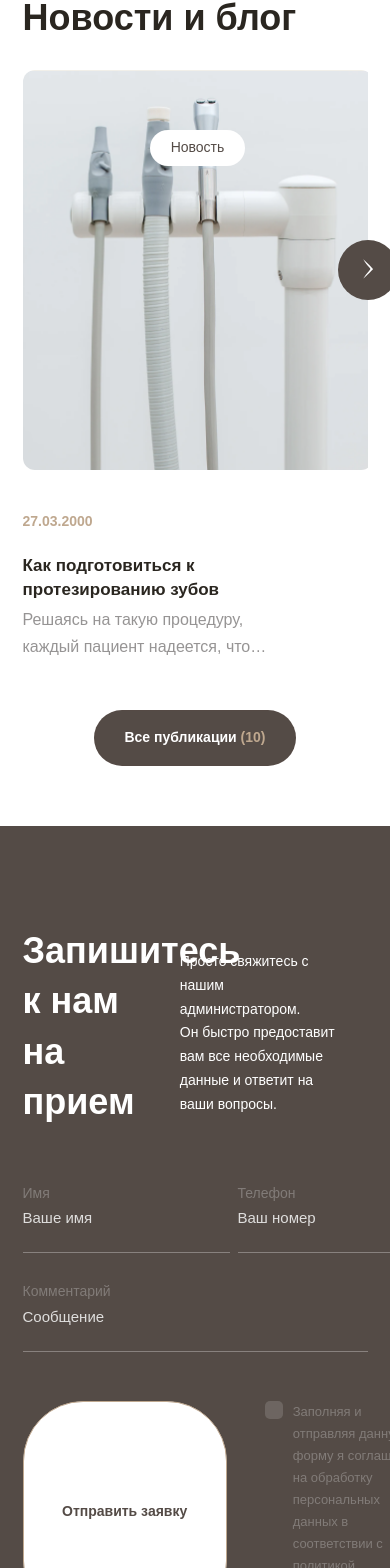
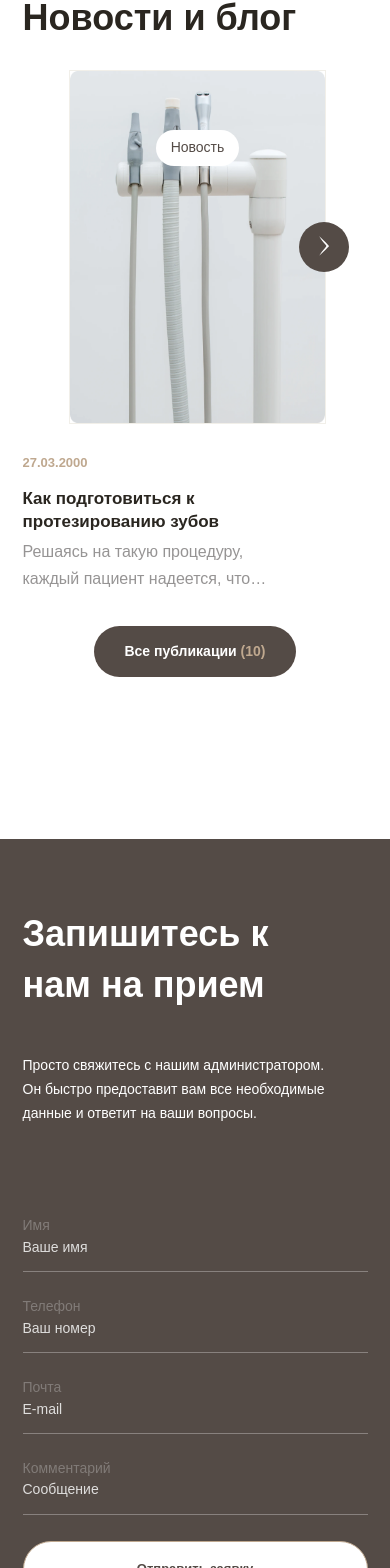
Before and after one commit to Cos125RUS/PremiereDentistryWebsite, a Next.js app: page / in a window 390 px wide. Shown: the part 1013-2581 px from the top of the page. Built offline with nearby package versions, Linux system fonts and the light colour scheme; no server answers.

Commit message:
доделал мобильную вёрстку

```diff
--- a/src/app/components/Footer/Footer.module.scss
+++ b/src/app/components/Footer/Footer.module.scss
@@ -38,6 +38,16 @@
           border: 0;
           padding: 0;
           margin-bottom: 94px;
+        }
+      }
+
+      @media (max-width: 480px) {
+        &:first-child {
+          padding: 70px 23px 35px 0;
+        }
+
+        &:last-child {
+          margin-bottom: 79px;
         }
       }
     }
@@ -96,4 +106,13 @@
       margin-top: 24px;
     }
   }
+
+  @media (max-width: 480px) {
+    flex-direction: column;
+    gap: 20px;
+
+    >h3 {
+      font-size: 36px;
+    }
+  }
 }
--- a/src/app/components/Footer/FooterForm.module.scss
+++ b/src/app/components/Footer/FooterForm.module.scss
@@ -51,6 +51,15 @@
         font-size: 15px;
       }
     }
+
+    @media (max-width: 480px) {
+      padding-bottom: 14px;
+      padding-top: 2px;
+
+      &::placeholder {
+        font-size: 14px;
+      }
+    }
   }
 
   .success {
@@ -68,6 +77,10 @@
       @media (max-width: 768px) {
         font-size: 14px;
         padding: 20.5px 38.5px;
+      }
+
+      @media (max-width: 480px) {
+        font-size: 13px;
       }
     }
 
@@ -156,6 +169,12 @@
   @media (max-width: 768px) {
     margin-bottom: 30px;
   }
+
+  @media (max-width: 480px) {
+    flex-direction: column;
+    gap: 26px;
+    margin-bottom: 26px;
+  }
 }
 
 .middle {
@@ -168,6 +187,10 @@
   @media (max-width: 768px) {
     margin-bottom: 49px;
   }
+
+  @media (max-width: 480px) {
+    margin-bottom: 26px;
+  }
 }
 
 .bottom {
@@ -177,4 +200,9 @@
   @media (max-width: 768px) {
     gap: 38px;
   }
+
+  @media (max-width: 480px) {
+    flex-direction: column;
+    gap: 17px;
+  }
 }
--- a/src/app/components/pages/index/components/News.module.scss
+++ b/src/app/components/pages/index/components/News.module.scss
@@ -18,6 +18,18 @@
     height: 60px;
     top: calc((400px - 60px) / 2);
   }
+
+  @media (max-width: 768px) {
+    width: 55px;
+    height: 55px;
+    top: calc((400px - 55px) / 2);
+  }
+
+  @media (max-width: 480px) {
+    width: 50px;
+    height: 50px;
+    top: calc((354px - 50px) / 2);
+  }
 }
 
 .leftScrollBtn {
@@ -31,6 +43,14 @@
   @media (max-width: 1280px) {
     left: calc(-60px / 2);
   }
+
+  @media (max-width: 768px) {
+    left: calc(-55px / 2);
+  }
+
+  @media (max-width: 480px) {
+    left: calc(-50px / 2);
+  }
 }
 
 .rightScrollBtn {
@@ -39,6 +59,14 @@
 
   @media (max-width: 1280px) {
     right: calc(-60px / 2);
+  }
+
+  @media (max-width: 768px) {
+    right: calc(-55px / 2);
+  }
+
+  @media (max-width: 480px) {
+    right: calc((100% - 257px - 50px) / 2);
   }
 }
 
@@ -52,6 +80,10 @@
 
   @media (max-width: 768px) {
     margin-bottom: 60px;
+  }
+
+  @media (max-width: 480px) {
+    margin-bottom: 162px;
   }
 }
 
@@ -75,6 +107,10 @@
 
   @media (max-width: 1280px) {
     margin-bottom: 50px;
+  }
+
+  @media (max-width: 480px) {
+    margin-bottom: 33px;
   }
 }
 
@@ -100,6 +136,10 @@
 
   @media (max-width: 768px) {
     padding: 18px 29px;
+  }
+
+  @media (max-width: 480px) {
+    padding: 16px 29px;
   }
 }
 
@@ -184,6 +224,10 @@
       }
 
       > p {
+        &:first-child {
+          margin-bottom: 10px;
+        }
+
          &:last-child {
            max-width: 272px;
          }
@@ -196,4 +240,27 @@
       width: 350px;
     }
   }
+
+  @media (max-width: 480px) {
+    .img {
+      max-height: 354px;
+      margin-bottom: 28px;
+
+      >img {
+        height: 354px;
+        width: 257px;
+      }
+
+      >a {
+        padding: 9px 14.5px;
+      }
+    }
+
+    .text {
+      >p:first-child {
+        font-size: 13px;
+        margin-bottom: 12px;
+      }
+    }
+  }
 }
```
